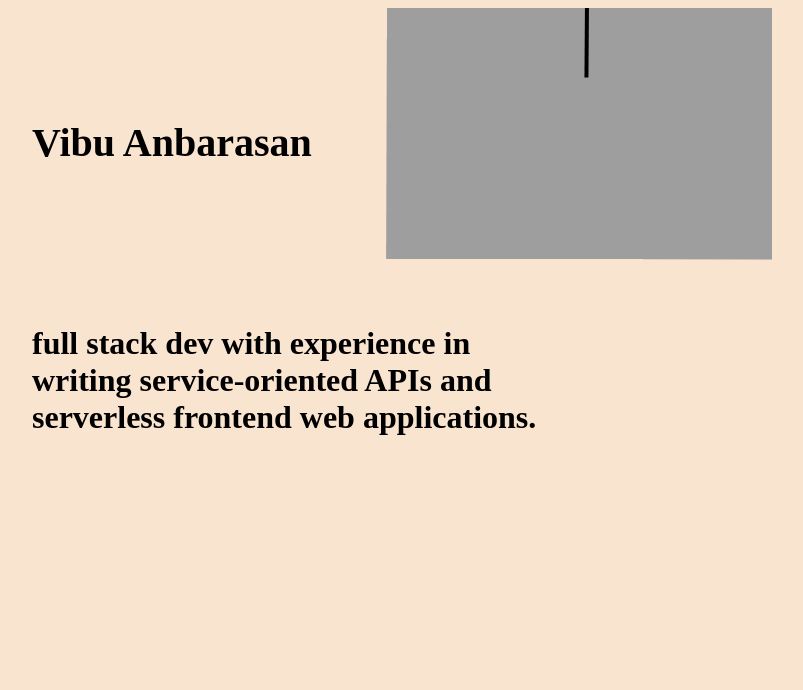
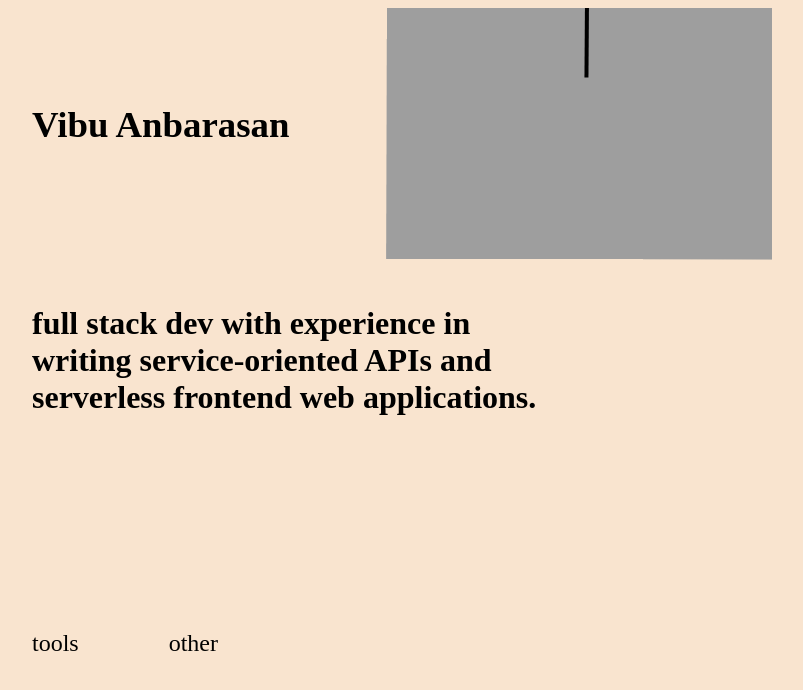
Before and after one commit to ubiv64/va, a React app: page / in a window 1280 px wide. Shown: the whole page, without its empty margins (36-839 px from the left). Built offline with nearby package versions, Linux system fonts and the light colour scheme; animation ran at ten frames a second.

Commit message:
desktop flow's coming together

```diff
--- a/src/js/Main.js
+++ b/src/js/Main.js
@@ -2,10 +2,11 @@ import React from 'react';
 
 import Theme from './Theme.js';
 
+// import Menu from './Menu.js'
+
 import '../styles/Main.css';
 
 function Main() {
-
 
   return(
     <div>
@@ -19,3 +20,5 @@ function Main() {
 }
 
 export default Main
+
+// <li><a href="vibuanbarasan64@gmail.com">Email</a></li>
--- a/src/js/Theme.js
+++ b/src/js/Theme.js
@@ -2,11 +2,17 @@ import React, { useState } from 'react'
 
 import Light from './Light.js';
 
-import '../styles/Main.css';
-
 function Theme() {
 
 	const [bulb, setBulb] = useState(false)
+
+	if (bulb) {
+		document.body.style.backgroundColor = "#000000"
+		document.body.style.color = "#FFFFFF"
+	} else {
+		document.body.style.backgroundColor = "#F9E4CF"
+		document.body.style.color = "#000000"
+	}
 
 	function lightSwitch() {
 		document.body.removeChild(document.getElementsByTagName('canvas')[0])
@@ -20,17 +26,31 @@ function Theme() {
 		lightSwitch: lightSwitch
 	}
 
-	if (bulb) {
-		document.body.style.backgroundColor = "#000000"
-		document.body.style.color = "#FFFFFF"
-	} else {
-		document.body.style.backgroundColor = "#F9E4CF"
-		document.body.style.color = "#000000"
+	function handleLink(linkType) {
+		switch (linkType) {
+			case "tools" :
+				console.log("tools")
+				break
+			case "other" :
+				console.log("other")
+				break
+		}
 	}
+
+
+
+	const menu =
+		<nav>
+	    <ul>
+	      <li id="tools" onClick={() => handleLink("tools")}>tools</li>
+	      <li id="other" onClick={() => handleLink("other")}>other</li>
+	    </ul>
+	  </nav>
 
 	return(
 		<div>
 			<Light object={object} />
+			{menu}
 		</div>
 	)
 }
--- a/src/styles/Main.css
+++ b/src/styles/Main.css
@@ -3,10 +3,10 @@ html {
 }
 
 h2 {
-	font-size: 2.5em;
+	font-size: 2.3em;
 
 	position: absolute;
-	top: 86px;
+	top: 72px;
 	left: 68px;
 
 /*	font-size: 1.4em;
@@ -20,10 +20,10 @@ h4 {
 	font-size: 2em;
 
 	position: absolute;
-	top: 282px;
+	top: 262px;
 	left: 68px;
 
-	display: inline-block;
+	display: inline;
   width: 520px;
   height: 199px;
 
@@ -38,7 +38,22 @@ h4 {
   height: 158px;*/
 }
 
-canvas {
-	top: 75;
-	left: 984;
+nav ul {
+	font-size: 1.5em;
+
+  list-style: none;
+  padding: 0;
+  margin: 0;
+
+  text-align: center; /* step 6 */
+
+	position: absolute;
+	top: 630px;
+	left: 68px;
 }
+
+nav li {
+  display: inline-block;
+
+  margin-right: 90px;
+}
```
Also changed, not shown: src/assets/back.svg (added), src/assets/front.svg (added).
